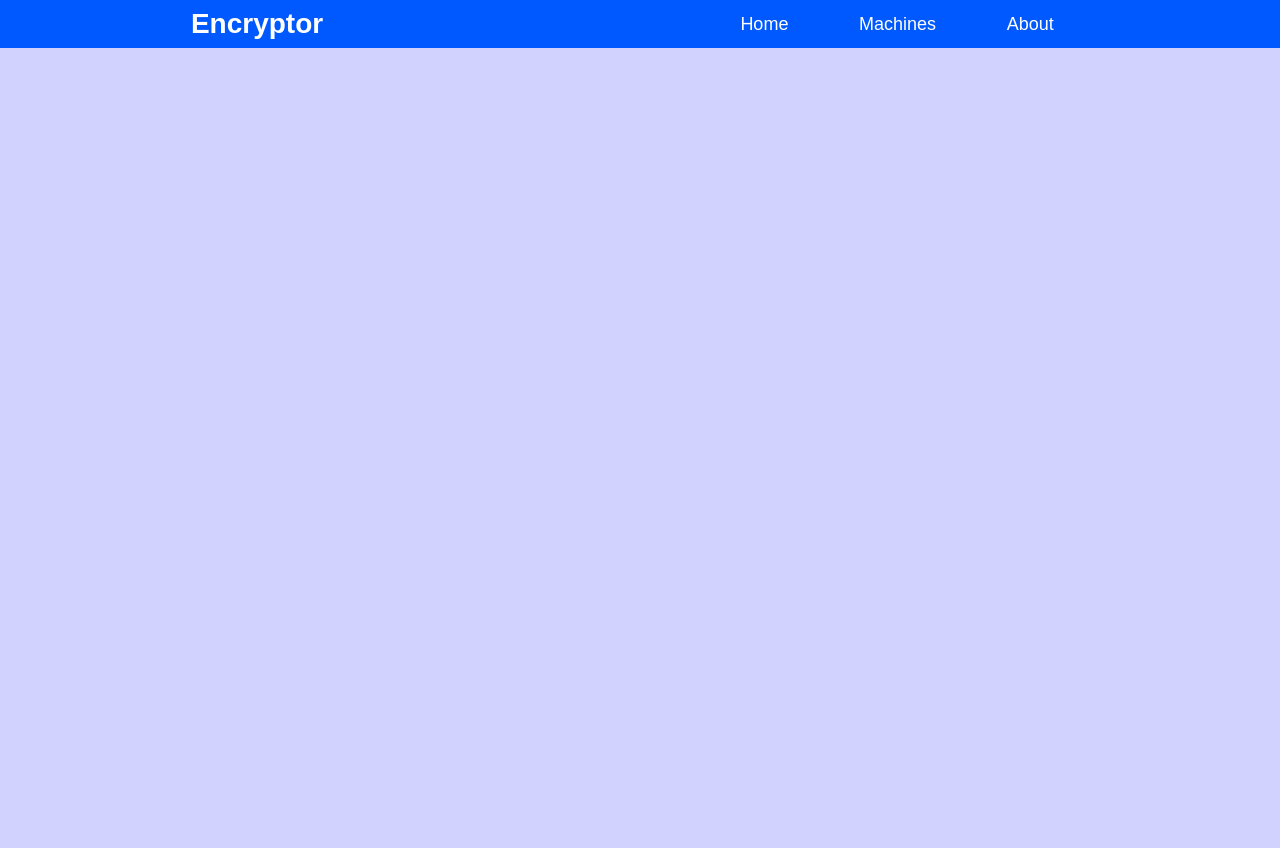
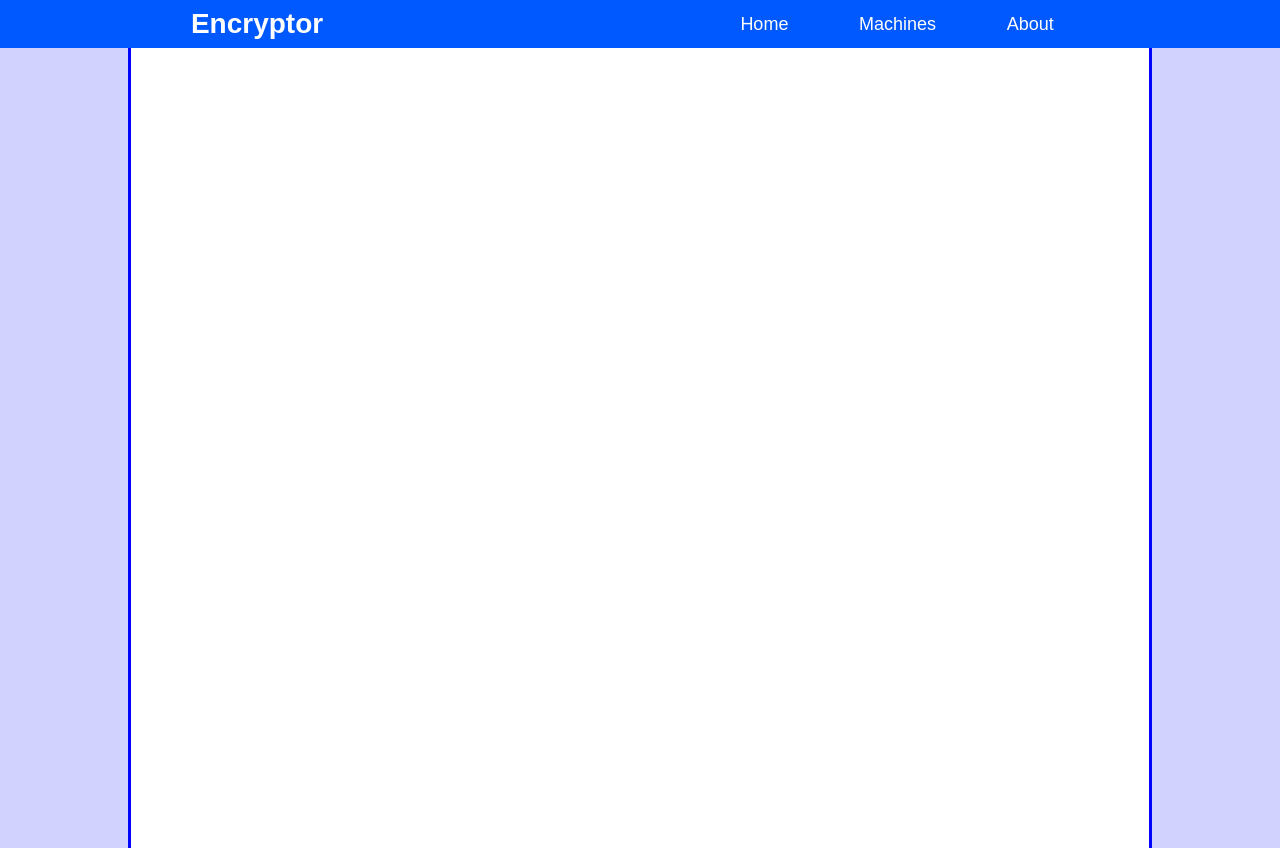
Before and after one commit to GabrielIDSM/Web-Encryptor, a React (Create React App) app: page /About in a window 1280 px wide. Before the commit the page ends 800 px from the top, so only its background shows below. Built offline with nearby package versions, Linux system fonts and the light colour scheme.

Commit message:
Machines and About components created

```diff
--- a/src/About.js
+++ b/src/About.js
@@ -3,7 +3,7 @@ import './App.css';
 
 function About() {
     return(
-        <div>
+        <div className="About">
 
         </div>
     );
--- a/src/App.css
+++ b/src/App.css
@@ -66,3 +66,29 @@
   text-align: center;
   color: rgb(0, 0, 100);
 }
+
+.links{
+  color: white;
+}
+
+.Machines{
+  width: 80%;
+  min-height: 100%;
+  background-color: rgb(255, 255, 255);
+  position: absolute;
+  left: 10%;
+  border-right-style: solid;
+  border-left-style: solid;
+  border-color: rgb(0, 0, 255);
+}
+
+.About{
+  width: 80%;
+  min-height: 100%;
+  background-color: rgb(255, 255, 255);
+  position: absolute;
+  left: 10%;
+  border-right-style: solid;
+  border-left-style: solid;
+  border-color: rgb(0, 0, 255);
+}
--- a/src/Machines.js
+++ b/src/Machines.js
@@ -3,7 +3,7 @@ import './App.css';
 
 function Machines() {
     return(
-        <div>
+        <div className="Machines">
 
         </div>
     );
--- a/src/Navbar.js
+++ b/src/Navbar.js
@@ -1,14 +1,21 @@
 import React from 'react';
 import './App.css';
+import { Link } from 'react-router-dom';
 
 function NavBar() {
   return (
     <nav className="Navbar">
       <p className="Title"><b>Encryptor</b></p>
       <ul className="Navlinks">
-        <li>Home</li>
-        <li>Machines</li>
-        <li>About</li>
+        <Link className="links" to="/">
+          <li>Home</li>
+        </Link>
+        <Link className="links" to="/Machines">
+          <li>Machines</li>
+        </Link>
+        <Link className="links" to="/About">
+          <li>About</li>
+        </Link>
       </ul>
     </nav>
   );
```
